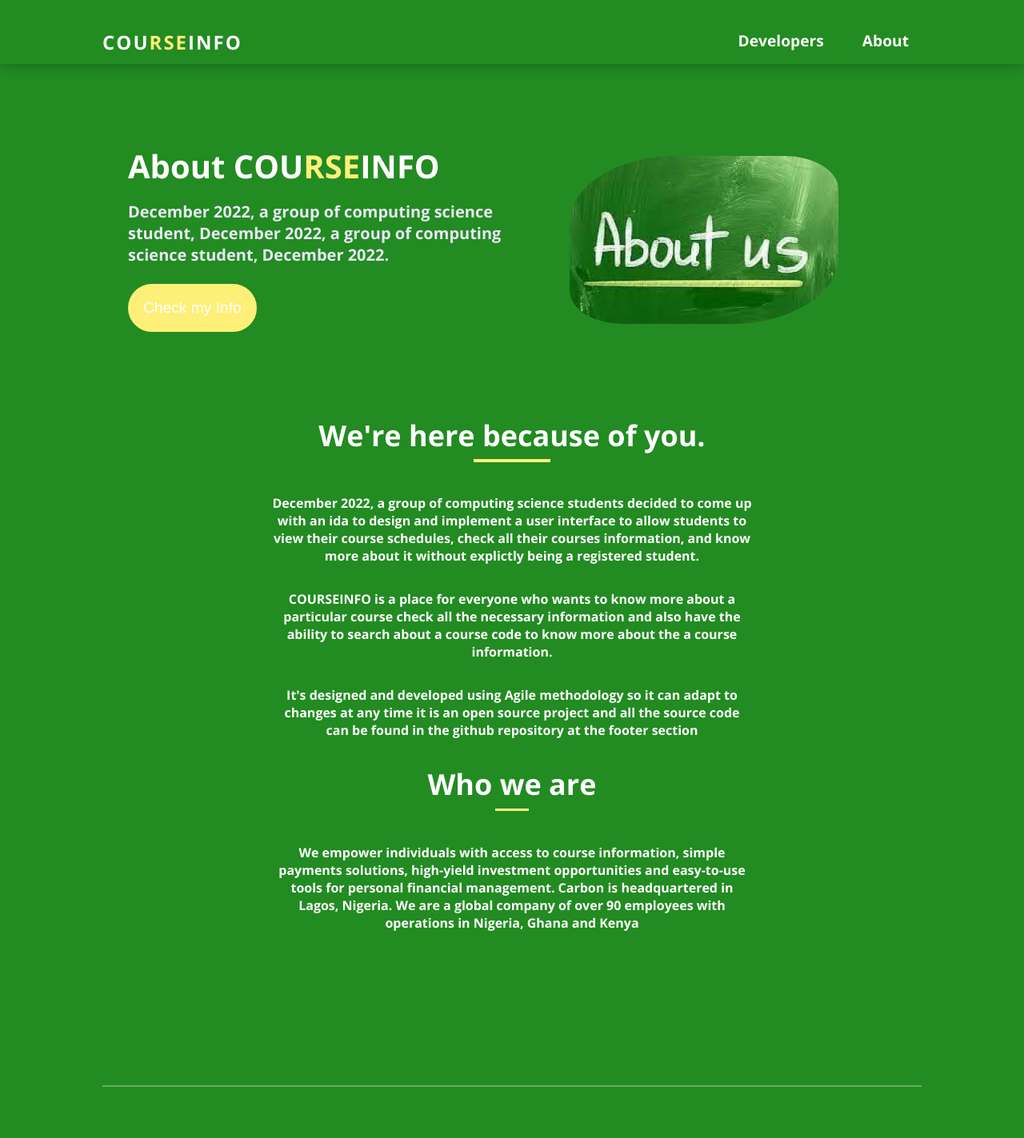
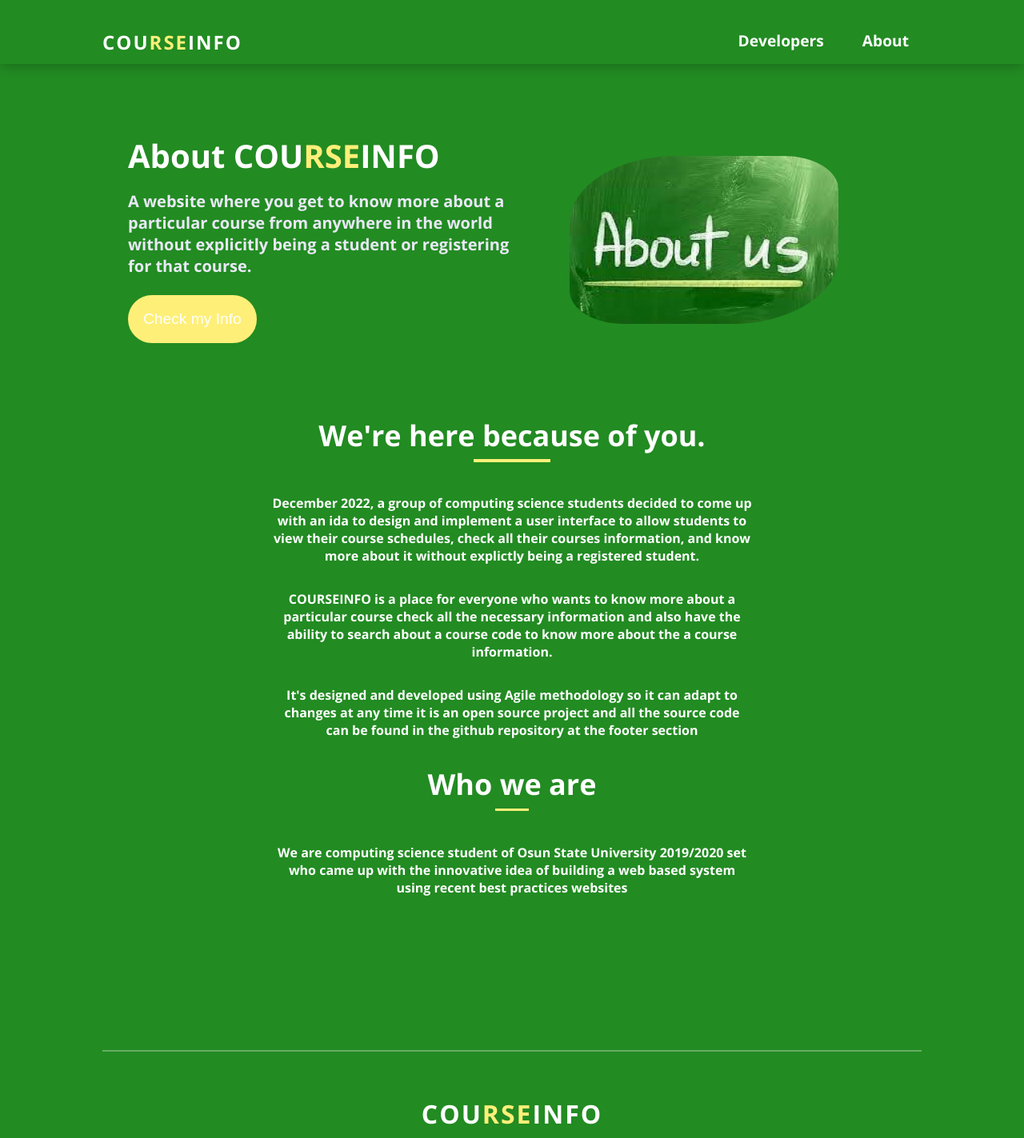
Before and after one commit to EniolaAdemola/course-info, a React (Create React App) app: page /about in a window 1280 px wide. Shown: the top 1423 px of the page at 80% size. Built offline with nearby package versions, Linux system fonts and the light colour scheme.

Commit message:
update about component

```diff
--- a/src/pages/about/About.jsx
+++ b/src/pages/about/About.jsx
@@ -10,8 +10,7 @@ const About = () => {
         <div className='container about__section1'>
           <div className='about__left'>
               <h1>About <Link to="/">COU<span>RSE</span>INFO</Link></h1>
-              <p>December 2022, a group of computing science student, December 2022, a group of
-               computing science student, December 2022. </p>
+              <p>A website where you get to know more about a particular course from anywhere in the world without explicitly being a student or registering for that course.</p>
               <button className='btn-lg'><Link to="/check-info">Check my Info</Link></button>
           </div>
           <div className="about__right">
@@ -32,7 +31,7 @@ const About = () => {
         <h1>Who we are <div className="headline"></div></h1>
         <div className="courseinfo__story">
               <p>
-                We empower individuals with access to course information, simple payments solutions, high-yield investment opportunities and easy-to-use tools for personal financial management. Carbon is headquartered in Lagos, Nigeria. We are a global company of over 90 employees with operations in Nigeria, Ghana and Kenya
+               We are computing science student of Osun State University 2019/2020 set who came up with the innovative idea of building a web based system using recent best practices websites
               </p>
         </div>
       </div>
```
